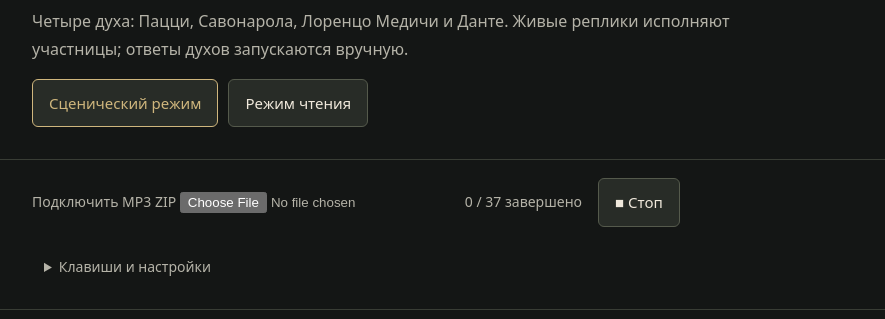
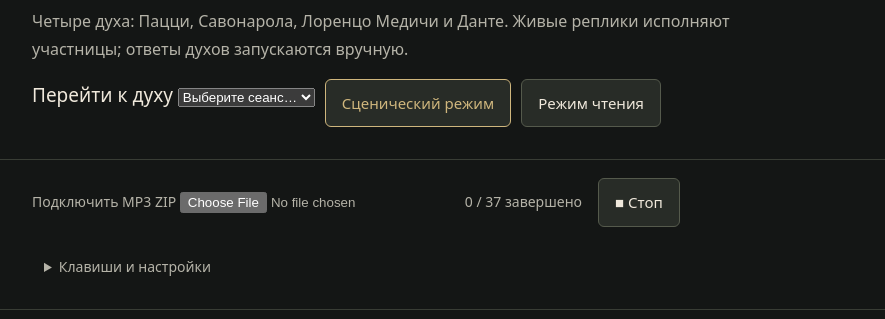
Before and after one commit to AnastasiiaKonovalenko/florenciya, a plain HTML site: page index.html in a window 1280 px wide. Shown: the part 277-596 px from the top of the page, without its empty margins (190-1075 px from the left). Drawn offline with Linux system fonts and the light colour scheme.

Commit message:
Add chapter navigation dropdown to header

```diff
--- a/index.html
+++ b/index.html
@@ -1,5 +1,5 @@
 <!doctype html>
 <html lang="ru"><head><meta charset="utf-8"><meta name="viewport" content="width=device-width,initial-scale=1"><title>Голоса Флоренции — полный сеанс</title><link rel="stylesheet" href="styles.css"><script defer src="script-data.js"></script><script defer src="extra-seances.js"></script><script defer src="merge-seances.js"></script><script defer src="app.js"></script><script defer src="audio-loader.js"></script></head>
-<body><header><div class="eyebrow">ФЛОРЕНЦИЯ · ЧЕТЫРЕ СЕАНСА</div><h1>Голоса Флоренции</h1><p class="subtitle">Перформативный спиритический сеанс</p><p class="intro">Четыре духа: Пацци, Савонарола, Лоренцо Медичи и Данте. Живые реплики исполняют участницы; ответы духов запускаются вручную.</p><div class="toolbar" aria-label="Режим чтения"><button id="performance" aria-pressed="true">Сценический режим</button><button id="reading" aria-pressed="false">Режим чтения</button></div></header>
+<body><header><div class="eyebrow">ФЛОРЕНЦИЯ · ЧЕТЫРЕ СЕАНСА</div><h1>Голоса Флоренции</h1><p class="subtitle">Перформативный спиритический сеанс</p><p class="intro">Четыре духа: Пацци, Савонарола, Лоренцо Медичи и Данте. Живые реплики исполняют участницы; ответы духов запускаются вручную.</p><div class="toolbar" aria-label="Режим чтения"><label class="chapter-jump-label" for="chapter-jump">Перейти к духу <select id="chapter-jump" aria-label="Перейти к интервьюируемому духу"><option value="">Выберите сеанс…</option></select></label><button id="performance" aria-pressed="true">Сценический режим</button><button id="reading" aria-pressed="false">Режим чтения</button></div></header>
 <nav class="transport" aria-label="Управление сеансом"><label class="audio-upload">Подключить MP3 ZIP <input id="audio-bundle" type="file" accept=".zip,application/zip"></label><span id="audio-bundle-status" aria-live="polite"></span><span id="summary">0 / 37 завершено</span><button id="stop">■ Стоп</button><details><summary>Клавиши и настройки</summary><p>Пробел — пуск / пауза выбранной записи · ↑ / ↓ — выбор записи · Enter — пуск · Esc — стоп. Записи никогда не переходят к следующей автоматически.</p><div class="toolbar"><button id="expand">Раскрыть все тексты</button><button id="collapse">Свернуть все тексты</button><button id="reset">Сбросить все отметки</button></div></details></nav>
 <main id="script" aria-label="Сценарий"></main><footer>Конец сеанса · Голоса Флоренции<br>Все записи запускаются только вручную.</footer><div id="announcement" class="sr-only" aria-live="polite"></div></body></html>
```
